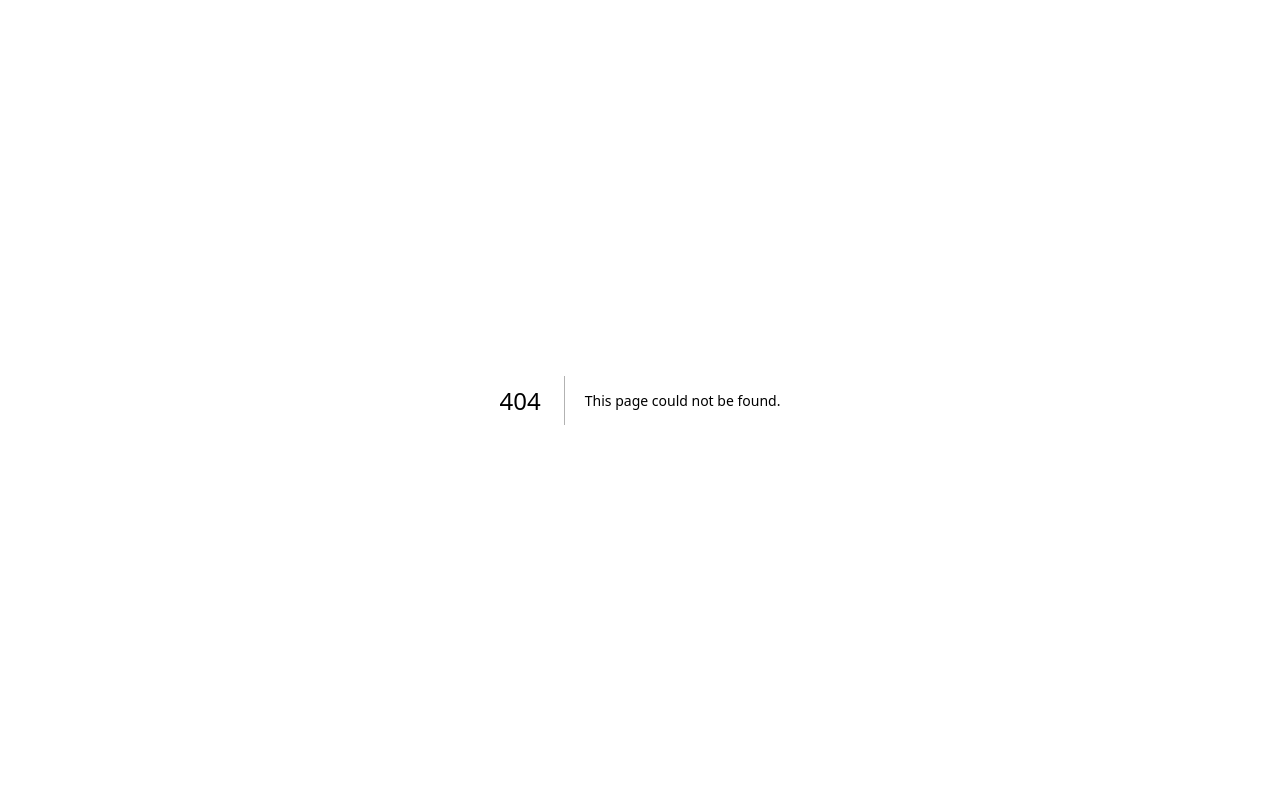
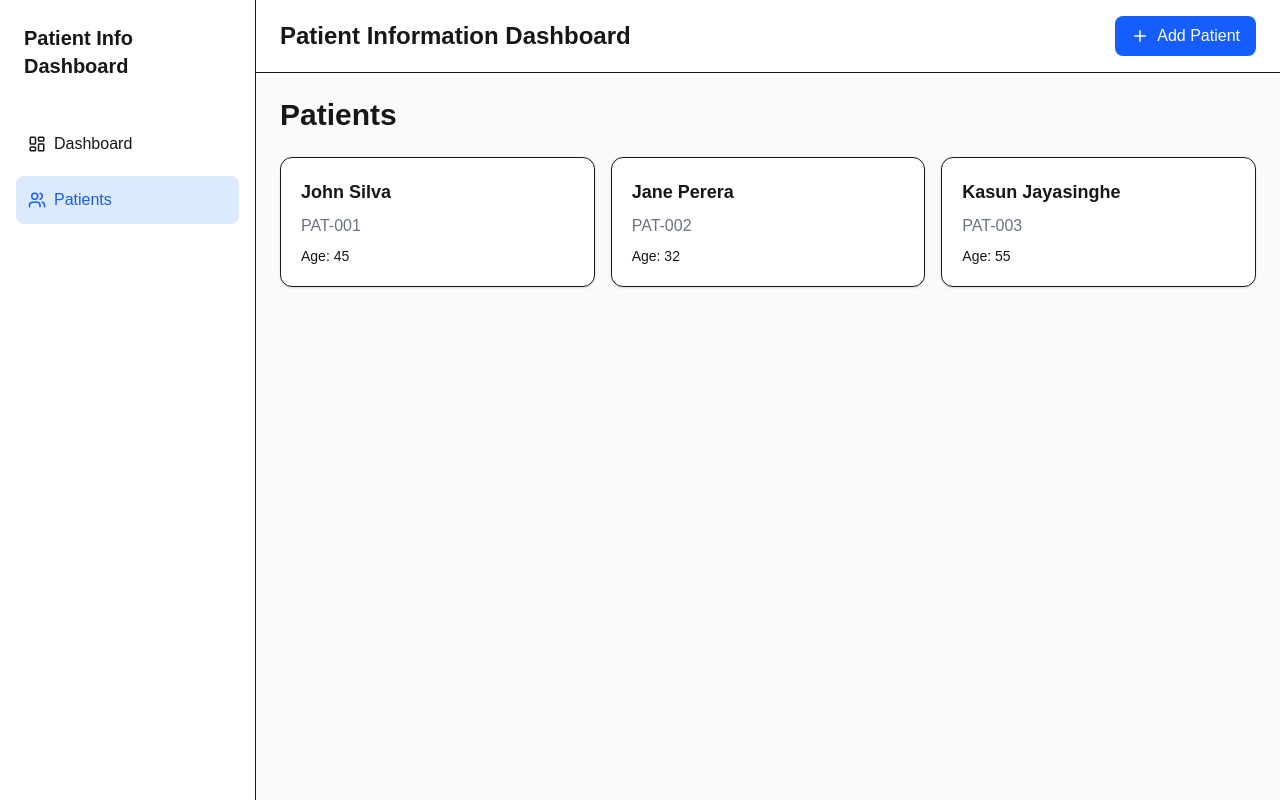
Before and after one commit to Kithsara360/Patient-Dashboard, a Next.js app: page /patients in a window 1280 px wide. Before the commit this address had no page. Built offline with nearby package versions, Linux system fonts and the light colour scheme.

Commit message:
Add patient tiles to dashboard and buttons

```diff
--- /dev/null
+++ b/src/app/patients/page.tsx
@@ -0,0 +1,24 @@
+import DashboardLayout from "@/components/layout/DashboardLayout";
+import PatientCard from "@/components/patients/PatientCard";
+import { patients } from "@/data/patients";
+
+export default function PatientsPage() {
+  return (
+    <DashboardLayout>
+      <div>
+        <h1 className="mb-6 text-3xl font-bold">
+          Patients
+        </h1>
+
+        <div className="grid gap-4 md:grid-cols-2 lg:grid-cols-3">
+          {patients.map((patient) => (
+            <PatientCard
+              key={patient.id}
+              patient={patient}
+            />
+          ))}
+        </div>
+      </div>
+    </DashboardLayout>
+  );
+}
--- a/src/components/layout/Sidebar.tsx
+++ b/src/components/layout/Sidebar.tsx
@@ -12,7 +12,7 @@ export default function Sidebar() {
     <aside className="w-64 border-r bg-white">
       <div className="p-6">
         <h1 className="text-xl font-bold">
-          Patient Dashboard
+          Patient Info Dashboard
         </h1>
       </div>
 
@@ -40,7 +40,7 @@ export default function Sidebar() {
             pathname.startsWith("/patients")
                 ? "bg-blue-100 text-blue-600"
                 : "hover:bg-gray-100"
-)}
+        )}
         >
           <Users size={18} />
           Patients
--- /dev/null
+++ b/src/components/patients/PatientCard.tsx
@@ -0,0 +1,39 @@
+"use client";
+
+import { useRouter } from "next/navigation";
+
+interface PatientCardProps {
+  patient: {
+    id: number;
+    patientId: string;
+    name: string;
+    age: number;
+  };
+}
+
+export default function PatientCard({
+  patient,
+}: PatientCardProps) {
+  const router = useRouter();
+
+  return (
+    <div
+      onClick={() =>
+        router.push(`/patients/${patient.id}`)
+      }
+      className="cursor-pointer rounded-xl border bg-white p-5 shadow-sm transition hover:shadow-md"
+    >
+      <h2 className="text-lg font-bold">
+        {patient.name}
+      </h2>
+
+      <p className="mt-2 text-gray-500">
+        {patient.patientId}
+      </p>
+
+      <p className="mt-2 text-sm">
+        Age: {patient.age}
+      </p>
+    </div>
+  );
+}
--- a/src/data/patient.ts
+++ /dev/null
@@ -1,18 +0,0 @@
-import { Patient } from "@/types/patient";
-
-export const patients: Patient[] = [
-  {
-    id: "1",
-    patientId: "PAT-001",
-    name: "John Silva",
-    age: 45,
-    phone: "0771234567",
-    ward: "Ward A",
-    attendingDoctor: "Dr. Fernando",
-    medicalHistory: "Diabetes",
-
-    bloodGroup: "O+",
-    hemoglobin: "14 g/dL",
-    whiteBloodCells: "8000"
-  }
-];
--- /dev/null
+++ b/src/data/patients.ts
@@ -0,0 +1,53 @@
+import { Patient } from "@/types/patient";
+
+// export const patients: Patient[] = [
+//   {
+//     id: "1",
+//     patientId: "PAT-001",
+//     name: "John Silva",
+//     age: 45,
+//     phone: "0777777777",
+//     ward: "Ward A",
+//     attendingDoctor: "Dr. Fernando",
+//     medicalHistory: "Diabetes",
+
+//     bloodGroup: "O+",
+//     hemoglobin: "14 g/dL",
+//     whiteBloodCells: "8000"
+//   }
+// ];
+
+export const patients = [
+  {
+    id: "1",
+    patientId: "PAT-001",
+    name: "John Silva",
+    age: 45,
+    phone: "0771234567",
+    ward: "Ward A",
+    attendingDoctor: "Dr. Fernando",
+    medicalHistory: "Diabetes",
+  },
+
+  {
+    id: "2",
+    patientId: "PAT-002",
+    name: "Jane Perera",
+    age: 32,
+    phone: "0719876543",
+    ward: "Ward B",
+    attendingDoctor: "Dr. Peris",
+    medicalHistory: "Asthma",
+  },
+
+  {
+    id: "3",
+    patientId: "PAT-003",
+    name: "Kasun Jayasinghe",
+    age: 55,
+    phone: "0701112233",
+    ward: "Ward C",
+    attendingDoctor: "Dr. Silva",
+    medicalHistory: "Hypertension",
+  },
+];
--- a/tsconfig.json
+++ b/tsconfig.json
@@ -13,13 +13,14 @@
     "isolatedModules": true,
     "jsx": "react-jsx",
     "incremental": true,
+    "baseUrl": ".",
     "plugins": [
       {
         "name": "next"
       }
     ],
     "paths": {
-      "@/*": ["./src/*"]
+      "@/*": ["src/*"]
     }
   },
   "include": [
```
Also changed, not shown: src/components/patients/page.tsx (deleted).
